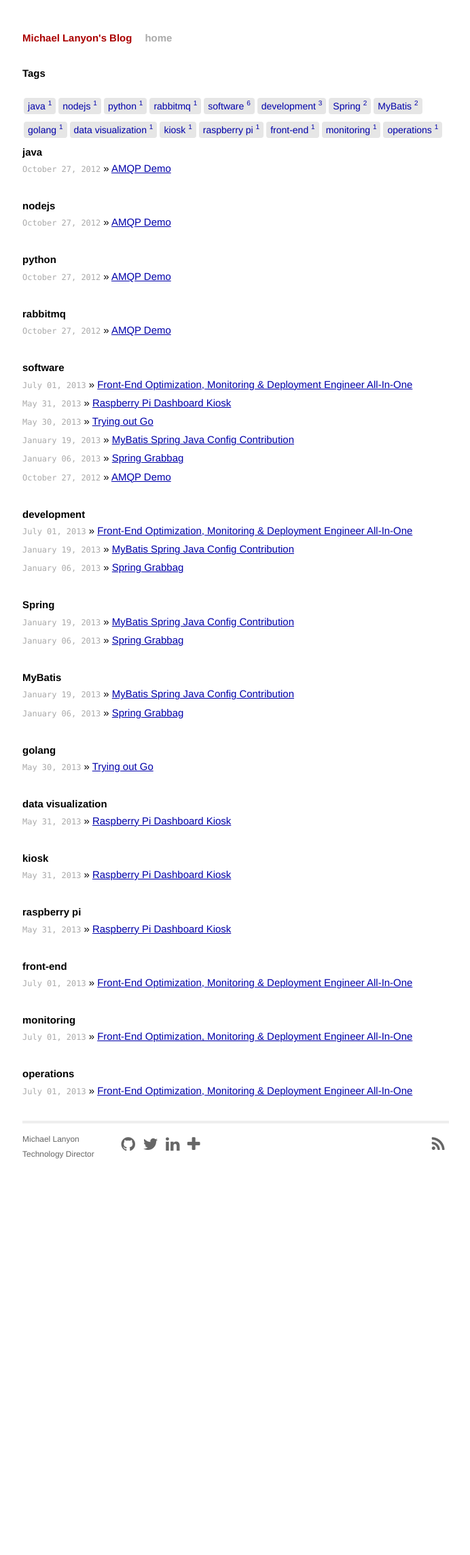
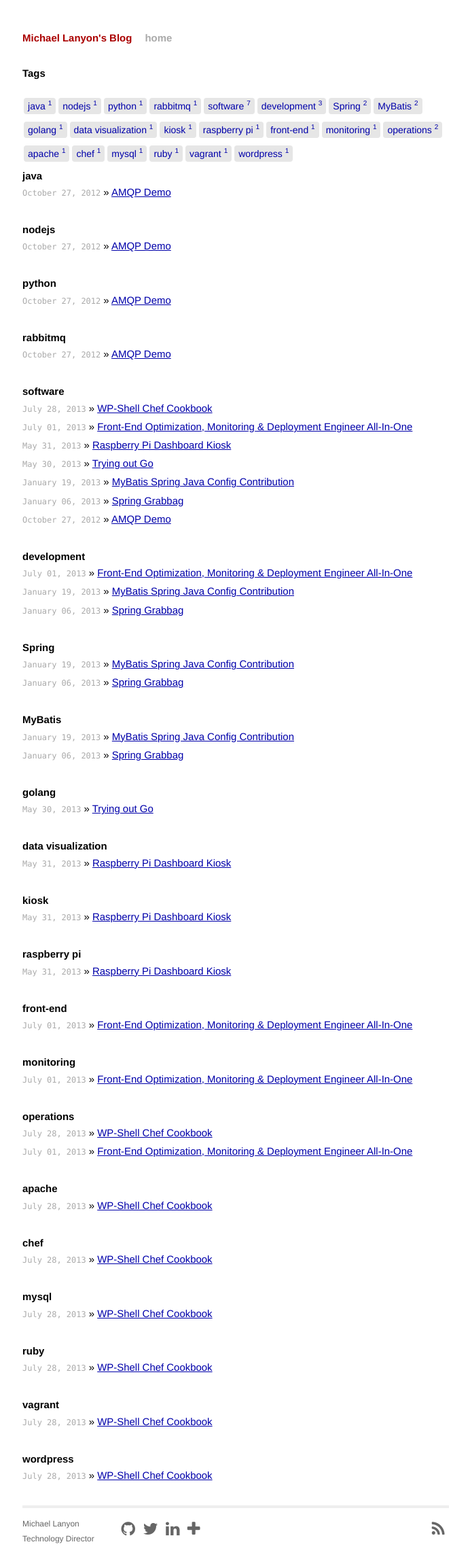
Before and after one commit to lanyonm/lanyonm.github.io, a Jekyll site: the page built from tags.html, in a window 1280 px wide. Shown: the whole page at 68% size, without its empty margins (293-985 px from the left). Built offline with Jekyll 4.4.1, drawn with Linux system fonts in a browser that asks for light colours; before the commit the page ends 1722 px from its top, so only the background shows below that; some of the changed lines change nothing that is shown.

Commit message:
add wp-shell article

```diff
--- /dev/null
+++ b/_posts/2013-07-28-wp-shell-cookbook.md
@@ -0,0 +1,61 @@
+---
+layout: post
+title: "WP-Shell Chef Cookbook"
+description: "A Chef application-style cookbook that installs a shell for WordPress"
+category: articles
+tags: [apache, chef, mysql, operations, ruby, software, vagrant, wordpress]
+comments: true
+---
+
+<div class="center">
+  <figure>
+    <a href="/images/wp-shell-meme.jpg"><img src="/images/wp-shell-meme.jpg"></a>
+    <figcaption>I don't usually use WordPress, but when I do, I configure it with Chef.</figcaption>
+  </figure>
+</div>
+
+In fact, I've never done actual work in WordPress.  Unfortunately, a WP-based project at work isn't going so well, and we need to have team members ramp up super quick to be able to contribute.  WordPress needs Apache, MySQL and PHP to run, but there's no guarantee that a.) team members have those installed or b.) they won't have configuration conflicts.
+
+# The Cookbook
+Instead of telling everyone to install MAMP, I whipped up a Chef recipe and Vagrantfile that'll get an environment running quickly.  The [WP-Shell Cookbook](https://github.com/LanyonM/wp-shell) will install the necessary packages, create a virtualhost and import a database dump.  The cookbook assumes that the PHP code will reside on the host machine and that the database dump will be available during the first converge.
+
+You can click through the link above to check out the code, but the one thing I wanted to highlight was the DB create.  I'm sure there's a better way to bootstrap the DB (and repopulate it if the data changes).  If you know of a way, please let me know.
+
+{% highlight ruby linenos %}
+# import the mysql data
+execute "create-database" do
+  command "mysql -u #{node['wp-shell']['db_user']} -p#{node['wp-shell']['db_password']} -e 'CREATE DATABASE IF NOT EXISTS #{node['wp-shell']['db_name']}' && mysql -u #{node['wp-shell']['db_user']} -p#{node['wp-shell']['db_password']} #{node['wp-shell']['db_name']} < #{node['wp-shell']['host-folder']}/#{node['wp-shell']['db-dump-name']}"
+  not_if ("mysqlshow -u #{node['wp-shell']['db_user']} -p#{node['wp-shell']['db_password']} #{node['wp-shell']['db_name']} | grep wp_users")
+end
+{% endhighlight %}
+
+You'll also notice that there's a reference to `'host-folder'`, which creates a syntactical tight coupling to the use of Vagrant.  I should probably put correcting that on the to-do list.
+
+# The Vagrantfile
+The Vagrantfile does more than it needs to, but a `vagrant up` takes roughly 12 minutes - about the amount of time it would take to grab a coffee.  Here are some of the key components in the Vagrantfile:
+
+{% highlight ruby linenos %}
+config.vm.synced_folder "<path_on_host_machine_to_database_dump>", "/home/vagrant/host"
+config.vm.synced_folder "<path_on_host_machine_to_wp_src>", "/opt/wordpress"
+
+config.vm.provision :chef_solo do |chef|
+  chef.cookbooks_path = "cookbooks"
+  chef.add_recipe 'wp-shell::default'
+
+  chef.json = {
+    'mysql' => {
+      'server_root_password' => 'rootpass'
+    },
+    'wp-shell' => {
+      'server_name' => 'wordpress.dev',
+      'docroot' => '/opt/wordpress',
+      'db_name' => 'wp_db_name'
+    }
+  }
+end
+{% endhighlight %}
+
+It's really quite straightforward.  The two mounted paths are for the database dump and the WordPress code.  On line 12 in the `chef.json` I show how to set some of the cookbook attributes.  I had initially tried to do most of the work from within the Vagrantfile, but it fell apart when I wanted to create and enable the WP-specific virtualhost.
+
+# In Conclusion
+Hopefully this doesn't re-invent an existing solution - aside those like MAMP, LAMP or WAMP.  Help make it better: [fork it](https://github.com/LanyonM/wp-shell/fork) on GitHub.
--- a/css/main.css
+++ b/css/main.css
@@ -194,6 +194,10 @@
   background-color: #333;
 }
 
+.center {
+  text-align: center;
+}
+
 .note {
   margin: 0 1em;
   padding: 1px 20px;
```
Also changed, not shown: images/wp-shell-meme.jpg (added).
